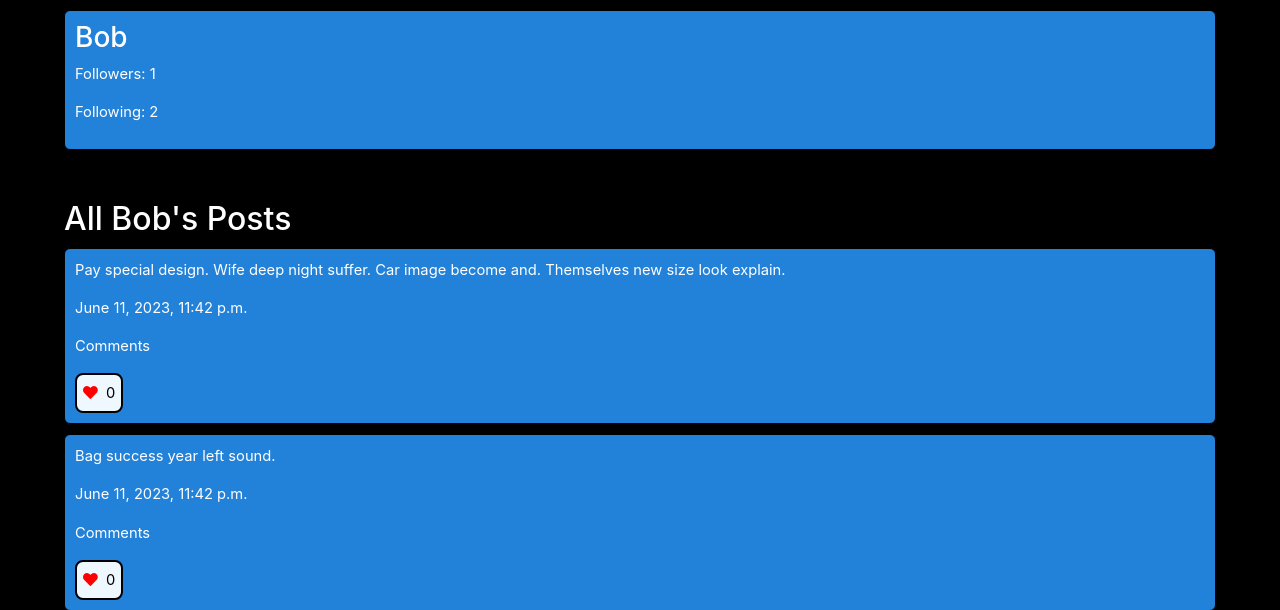
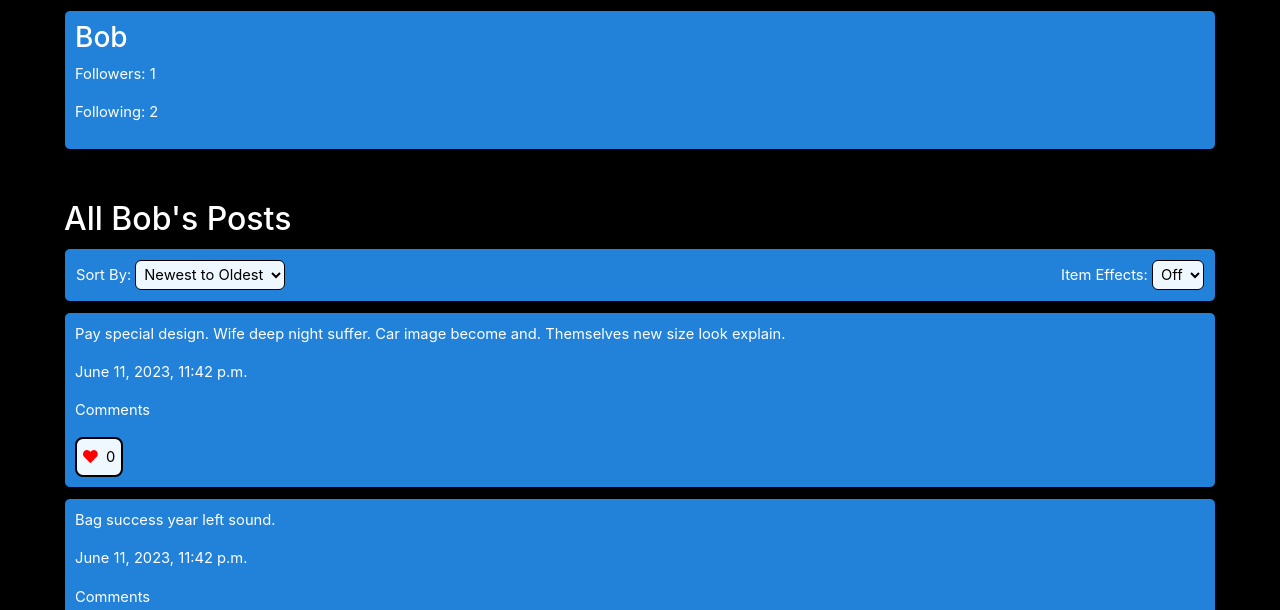
Before and after one commit to emrah-i/CS50W, a Django app: a page that uses project4/network/templates/network/profile.html in a window 1280 px wide. Shown: the part 56-666 px from the top of the page. Run offline with Django 3.2, Linux system fonts and the light colour scheme; data comes from the database, SQL or seed files in the repository; both versions use the stored data as it was after the commit; data that the repository does not hold is empty; some libraries are stand-ins or nearby versions.

Commit message:
Created the ability to change item effects

```diff
--- a/project4/network/static/network/script.js
+++ b/project4/network/static/network/script.js
@@ -3,6 +3,10 @@ let post_counter = 0
 let following_counter = 0
 
 document.addEventListener("DOMContentLoaded", () => {
+
+    if(localStorage.getItem('item_effects_choice') !== null) {
+        document.querySelector("#item_effects").innerHTML = localStorage.getItem('item_effects_choice')
+    }
 
     try {
         document.querySelector('#new_post').addEventListener('click', (event) => {
@@ -20,26 +24,165 @@ document.addEventListener("DOMContentLoaded", () => {
         document.querySelector('#previous').addEventListener('click', () => {
             if (post_counter >= 5) {
                 post_counter -= 5;
-                load_posts(counter);
+                load_posts(post_counter);
             }
         })
         document.querySelector('#next').addEventListener('click', () => {
             post_counter += 5;
-            load_posts(counter);
+            load_posts(post_counter);
         })
+
+        if (document.querySelector('#item_effects').value === 'on') {
+            document.querySelector('#new_post').dataset.effects = 'True'
+            document.querySelector('#filters').dataset.effects = 'True'
+        }
+        else if (document.querySelector('#item_effects').value === 'off') {
+            document.querySelector('#new_post').dataset.effects = 'False'
+            document.querySelector('#filters').dataset.effects = 'False'
+        }
+
+        document.querySelector('#item_effects').addEventListener('change', (event) => {
+            if (event.target.value === "on") {
+                document.querySelector('#new_post').dataset.effects = 'True'
+                document.querySelector('#filters').dataset.effects = 'True'
+                document.querySelectorAll('.posts').forEach((element) => {
+                    element.dataset.effects = 'True'
+                })
+                const effects_choice = '<option value="off">Off</option><option selected value="on">On</option>'
+                event.target.innerHTML = effects_choice
+
+                localStorage.setItem('item_effects_choice', effects_choice)
+            }
+            else {
+                document.querySelector('#new_post').dataset.effects = 'False'
+                document.querySelector('#filters').dataset.effects = 'False'
+                document.querySelectorAll('.posts').forEach((element) => {
+                    element.dataset.effects = 'False'
+                })
+
+                const effects_choice = '<option selected value="off">Off</option><option value="on">On</option>'
+                event.target.innerHTML = effects_choice
+
+                localStorage.setItem('item_effects_choice', effects_choice)
+            }
+        });
+
+        document.querySelector('#sort').addEventListener('change', (event) => {
+            {
     }
 
     if (window.location.pathname === "/following") {
         load_following_posts(following_counter);
 
-        console.log(following_counter)
-
         window.addEventListener('scroll', () => {
             if (window.innerHeight + window.scrollY >= document.body.offsetHeight) {
                 following_counter += 4;
                 load_following_posts(following_counter);
-        }}
-        )}
+        }})
+
+        if (document.querySelector('#item_effects').value === 'on') {
+            document.querySelector('#filters').dataset.effects = 'True';
+            document.querySelectorAll('.following_posts').forEach((element) => {
+                element.dataset.effects = 'True';
+            })
+        }
+        else if (document.querySelector('#item_effects').value === 'off') {
+            document.querySelector('#filters').dataset.effects = 'False';
+            document.querySelectorAll('.following_posts').forEach((element) => {
+                element.dataset.effects = 'False';
+            })
+        }
+
+        document.querySelector('#item_effects').addEventListener('change', (event) => {
+            if (event.target.value === "on") {
+                document.querySelector('#filters').dataset.effects = 'True';
+                document.querySelectorAll('.following_posts').forEach((element) => {
+                    element.dataset.effects = 'True';
+                })
+
+                const effects_choice = '<option value="off">Off</option><option selected value="on">On</option>'
+                event.target.innerHTML = effects_choice
+
+                localStorage.setItem('item_effects_choice', effects_choice)
+            }
+            else {
+                document.querySelector('#filters').dataset.effects = 'False';
+                document.querySelectorAll('.following_posts').forEach((element) => {
+                    element.dataset.effects = 'False';
+                })
+
+                const effects_choice = '<option selected value="off">Off</option><option value="on">On</option>'
+                event.target.innerHTML = effects_choice
+
+                localStorage.setItem('item_effects_choice', effects_choice)
+            }
+        })
+    }
+
+    if (window.location.pathname.startsWith("/profile/")) {
+        document.querySelector('#open_following').addEventListener('click', () => {
+            document.querySelector('#following_users_popup dialog').open = true;
+            document.querySelector('#followers_user_popup dialog').open = false;
+            document.querySelector('#dialog_backdrop').style.display = 'block';
+        });
+        document.querySelectorAll('#close_following, #dialog_backdrop').forEach(element => {element.addEventListener('click', () => {
+            document.querySelector('#following_users_popup dialog').open = false;
+            document.querySelector('#dialog_backdrop').style.display = 'none';
+            })
+        });
+        document.querySelector('#open_followers').addEventListener('click', () => {
+            document.querySelector('#followers_user_popup dialog').open = true;
+            document.querySelector('#following_users_popup dialog').open = false;
+            document.querySelector('#dialog_backdrop').style.display = 'block';
+        });
+        document.querySelectorAll('#close_followers, #dialog_backdrop').forEach(element => {element.addEventListener('click', () => {
+            document.querySelector('#followers_user_popup dialog').open = false;
+            document.querySelector('#dialog_backdrop').style.display = 'none';
+            })
+        });
+
+        if (document.querySelector('#item_effects').value === 'on') {
+            document.querySelector('#filters').dataset.effects = 'True';
+            document.querySelector('#user_info').dataset.effects = 'True'
+            document.querySelectorAll('.profile_post').forEach((element) => {
+                element.dataset.effects = 'True'
+            })
+        }
+        else if (document.querySelector('#item_effects').value === 'off') {
+            document.querySelector('#filters').dataset.effects = 'False';
+            document.querySelector('#user_info').dataset.effects = 'False'
+            document.querySelectorAll('.profile_post').forEach((element) => {
+                element.dataset.effects = 'False'
+            })
+        }
+
+        document.querySelector('#item_effects').addEventListener('change', (event) => {
+            if (event.target.value === "on") {
+                document.querySelector('#filters').dataset.effects = 'True';
+                document.querySelector('#user_info').dataset.effects = 'True'
+                document.querySelectorAll('.profile_post').forEach((element) => {
+                    element.dataset.effects = 'True'
+                })
+
+                const effects_choice = '<option value="off">Off</option><option selected value="on">On</option>'
+                event.target.innerHTML = effects_choice
+
+                localStorage.setItem('item_effects_choice', effects_choice)
+            }
+            else {
+                document.querySelector('#filters').dataset.effects = 'False';
+                document.querySelector('#user_info').dataset.effects = 'False'
+                document.querySelectorAll('.profile_post').forEach((element) => {
+                    element.dataset.effects = 'False'
+                })
+
+                const effects_choice = '<option selected value="off">Off</option><option value="on">On</option>'
+                event.target.innerHTML = effects_choice
+
+                localStorage.setItem('item_effects_choice', effects_choice)
+            }
+        })
+    }
 
     document.querySelector('#all_posts, #profile_posts, #following_posts').addEventListener('click', (event) => {
         const post = event.target.dataset.id;
@@ -76,32 +219,13 @@ document.addEventListener("DOMContentLoaded", () => {
             }
         }
     })
-    document.querySelector('#open_following').addEventListener('click', () => {
-        document.querySelector('#following_users_popup dialog').open = true;
-        document.querySelector('#followers_user_popup dialog').open = false;
-        document.querySelector('#dialog_backdrop').style.display = 'block';
-    });
-    document.querySelectorAll('#close_following, #dialog_backdrop').forEach(element => {element.addEventListener('click', () => {
-        document.querySelector('#following_users_popup dialog').open = false;
-        document.querySelector('#dialog_backdrop').style.display = 'none';
-        })
-    });
-    document.querySelector('#open_followers').addEventListener('click', () => {
-        document.querySelector('#followers_user_popup dialog').open = true;
-        document.querySelector('#following_users_popup dialog').open = false;
-        document.querySelector('#dialog_backdrop').style.display = 'block';
-    });
-    document.querySelectorAll('#close_followers, #dialog_backdrop').forEach(element => {element.addEventListener('click', () => {
-        document.querySelector('#followers_user_popup dialog').open = false;
-        document.querySelector('#dialog_backdrop').style.display = 'none';
-        })
-    });
-})
+});
 
 function load_posts(value) {
 
     const user = document.querySelector('#user_tag').dataset.user;
     const all_posts = document.querySelector('#all_posts');
+    const effects = document.querySelector('#item_effects').value
 
     all_posts.innerHTML = "";
 
@@ -123,6 +247,13 @@ function load_posts(value) {
             const existingPost = document.createElement('div');
             existingPost.id = 'post' + i;
             existingPost.className = 'posts';
+
+            if (effects === 'on') {
+                existingPost.dataset.effects = 'True';
+            }
+            else {
+                existingPost.dataset.effects = 'False';
+            }
 
             const id = data[i].post
             const text = data[i].text
@@ -188,6 +319,7 @@ function load_following_posts(start) {
 
     const main_div = document.querySelector('#following_posts');
     const user = document.querySelector('#user_tag').dataset.user;
+    const effects = document.querySelector('#item_effects').value;
 
     fetch('/following_posts/' + start, {
         method: "GET"
@@ -200,6 +332,13 @@ function load_following_posts(start) {
             const followingPost = document.createElement('div');
             followingPost.id = 'following_post' + i;
             followingPost.className = 'following_posts';
+
+            if (effects === 'on') {
+                followingPost.dataset.effects = 'True';
+            }
+            else {
+                followingPost.dataset.effects = 'False';
+            }
 
             const id = data[i].post
             const text = data[i].text
@@ -324,8 +463,6 @@ function edit_post(id, div_id) {
 function save_edit(id) {
 
     const new_text = document.querySelector('#edit_text_input').value
-    console.log(new_text)
-    console.log(id)
 
     fetch('/edit/' + id, {
         method: "PUT",
@@ -358,7 +495,6 @@ function delete_post(id) {
 }
 
 function profile(username, start) {
-
 
     innerHTML = `<div class="profile_post" id='profile_post{{ forloop.counter }}'>
     <p>{{ post.text }}</p>
@@ -464,5 +600,4 @@ function like_post(post) {
         .catch(error => {
             console.error('Error:', error);
         });
-    }
-}
+    }}
--- a/project4/network/static/network/styles.css
+++ b/project4/network/static/network/styles.css
@@ -62,7 +62,7 @@ body button:hover {
   width: 90vw;
 }
 
-#new_post:hover, .profile_post:hover, #user_info:hover, .posts:hover, .following_posts:hover {
+#new_post[data-effects=True]:hover, .profile_post[data-effects=True]:hover, #user_info[data-effects=True]:hover, .posts[data-effects=True]:hover, .following_posts[data-effects=True]:hover, #filters[data-effects=True]:hover {
   transform: scale(1.007);
   box-shadow: 0px 0px 12px rgb(255, 255, 255);
 }
@@ -92,6 +92,14 @@ body button:hover {
 }
 #profile_posts #user_info #open_following:hover, #profile_posts #user_info #open_followers:hover {
   text-decoration: underline;
+}
+#profile_posts #filters {
+  background-color: rgb(34, 129, 216);
+  width: 100%;
+  margin: 10px auto;
+  padding: 10px;
+  border: 1px solid black;
+  border-radius: 6px;
 }
 
 #following_posts {
@@ -145,6 +153,14 @@ body button:hover {
 }
 #following_posts #following_users #col {
   width: 50%;
+}
+#following_posts #filters {
+  background-color: rgb(34, 129, 216);
+  width: 100%;
+  margin: 10px auto;
+  padding: 10px;
+  border: 1px solid black;
+  border-radius: 6px;
 }
 
 #page_buttons {
@@ -236,4 +252,28 @@ body button:hover {
 
 #profile_user_link {
   color: black;
+}
+
+#filters {
+  background-color: rgb(34, 129, 216);
+  width: 90%;
+  margin: 10px 5%;
+  padding: 10px;
+  border: 1px solid black;
+  border-radius: 6px;
+}
+#filters #row2 {
+  text-align: right;
+}
+#filters table {
+  width: 100%;
+}
+#filters td {
+  width: 50%;
+}
+#filters select {
+  padding: 4px;
+  border-radius: 6px;
+  background-color: aliceblue;
+  border: 1px solid black;
 }/*# sourceMappingURL=styles.css.map */
--- a/project4/network/static/network/styles.scss
+++ b/project4/network/static/network/styles.scss
@@ -74,7 +74,7 @@ body {
 
 }
 
-#new_post:hover, .profile_post:hover, #user_info:hover, .posts:hover, .following_posts:hover {
+#new_post[data-effects='True']:hover, .profile_post[data-effects='True']:hover, #user_info[data-effects='True']:hover, .posts[data-effects='True']:hover, .following_posts[data-effects='True']:hover, #filters[data-effects='True']:hover {
     transform: scale(1.007);
     box-shadow: 0px 0px 12px rgba(255, 255, 255, 1);
 }
@@ -109,6 +109,16 @@ body {
         #open_following:hover, #open_followers:hover {
             text-decoration: underline;
         }
+    }
+
+    #filters {
+
+        background-color: rgb(34, 129, 216);
+        width: 100%;
+        margin: 10px auto;
+        padding: 10px;
+        border: 1px solid black;
+        border-radius: 6px;
     }
 }
 
@@ -174,6 +184,15 @@ body {
         #col {
             width: 50%;
         }
+    }
+
+    #filters {
+        background-color: rgb(34, 129, 216);
+        width: 100%;
+        margin: 10px auto;
+        padding: 10px;
+        border: 1px solid black;
+        border-radius: 6px;
     }
 }
 
@@ -263,6 +282,7 @@ body {
         height: 2vw;
         margin: 0 10px 10px 10px;
     }
+
 }
 
 #dialog_backdrop {
@@ -279,3 +299,32 @@ body {
 #profile_user_link {
     color: black;
 }
+
+#filters {
+
+    background-color: rgb(34, 129, 216);
+    width: 90%;
+    margin: 10px 5%;
+    padding: 10px;
+    border: 1px solid black;
+    border-radius: 6px;
+
+    #row2 {
+        text-align: right;
+    }
+
+    table {
+        width: 100%;
+    }
+
+    td {
+        width: 50%
+    }
+
+    select {
+        padding: 4px;
+        border-radius: 6px;
+        background-color: aliceblue;
+        border: 1px solid black;
+    }
+}
--- a/project4/network/templates/network/profile.html
+++ b/project4/network/templates/network/profile.html
@@ -17,7 +17,7 @@
                     </thead>
                     {% for user2 in following_users %}
                     <tr>
-                        <td id="col"><a href="{% url 'profile' user.username %}" id="profile_user_link">{{ user2.username }}</a></td>
+                        <td id="col"><a href="{% url 'profile' user2.username %}" id="profile_user_link">{{ user2.username }}</a></td>
                         {% if user.username == user_info.username %}
                         <td id="col"><button id="remove_follower_button" data-userid="{{ user2.id }}">Unfollow</button></td>
                         {% endif %}
@@ -41,7 +41,7 @@
                         </thead>
                         {% for user2 in follower_users %}
                         <tr>
-                            <td id="col"><a href="{% url 'profile' user.username %}" id="profile_user_link">{{ user2.username }}</a></td>
+                            <td id="col"><a href="{% url 'profile' user2.username %}" id="profile_user_link">{{ user2.username }}</a></td>
                             {% if user.username == user_info.username %}
                             <td id="col"><button id="unfollow_button" data-userid="{{ user2.id }}">Remove</button></td>
                             {% endif %}
@@ -70,6 +70,30 @@
         {% else %}
         <h2>All {{ user_info.username }}'s Posts</h2>
         {% endif %}
+        <div id="filters">
+            <table>
+                <tr>
+                    <td id="row1">
+                        <p style="display:inline">Sort By:</p>
+                        <select id="sort">
+                            <option selected value="new_old">Newest to Oldest</option>
+                            <option value="old_new">Oldest to Newest</option>
+                            <option value="most_likes">Most Likes</option>
+                            <option value="least_likes">Least Likes</option>
+                            <option value="most_comments">Most Comments</option>
+                            <option value="least_comments">Least Comments</option>
+                        </select>
+                    </td>
+                    <td id="row2">
+                        <p style="display:inline">Item Effects:</p>
+                        <select id="item_effects">
+                            <option selected value="off">Off</option>
+                            <option value="on">On</option>
+                        </select>
+                    </td>
+                </tr>
+            </table>
+        </div>
         {% for post in posts %}
         <div class="profile_post" id='profile_post{{ forloop.counter }}'>
             <p>{{ post.text }}</p>
```
Also changed, not shown: project4/network/templates/network/following.html (+24 -0 lines), project4/network/templates/network/index.html (+25 -0 lines), project4/db.sqlite3, 1 other file.
